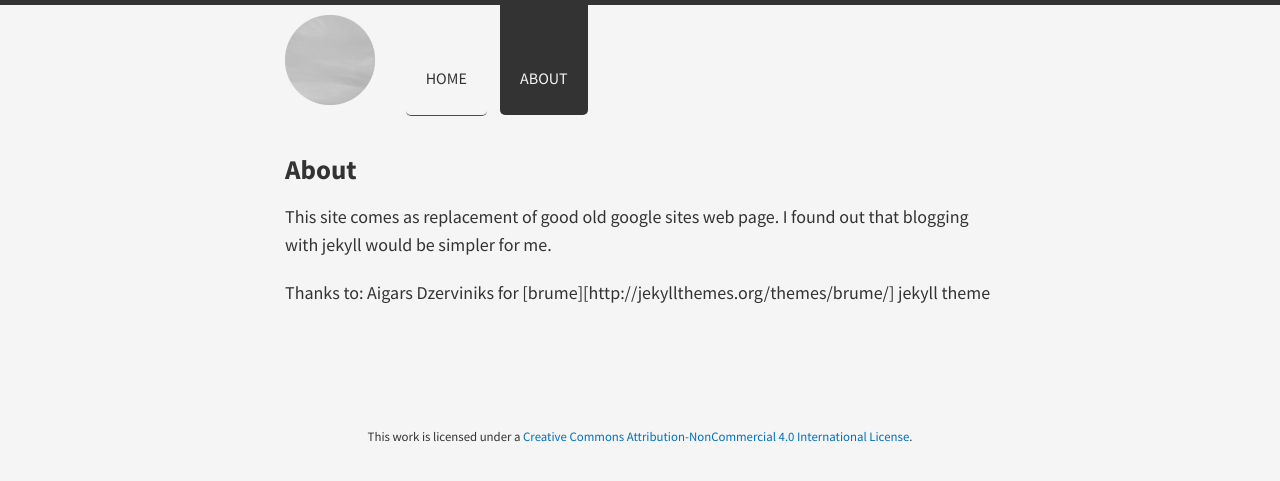
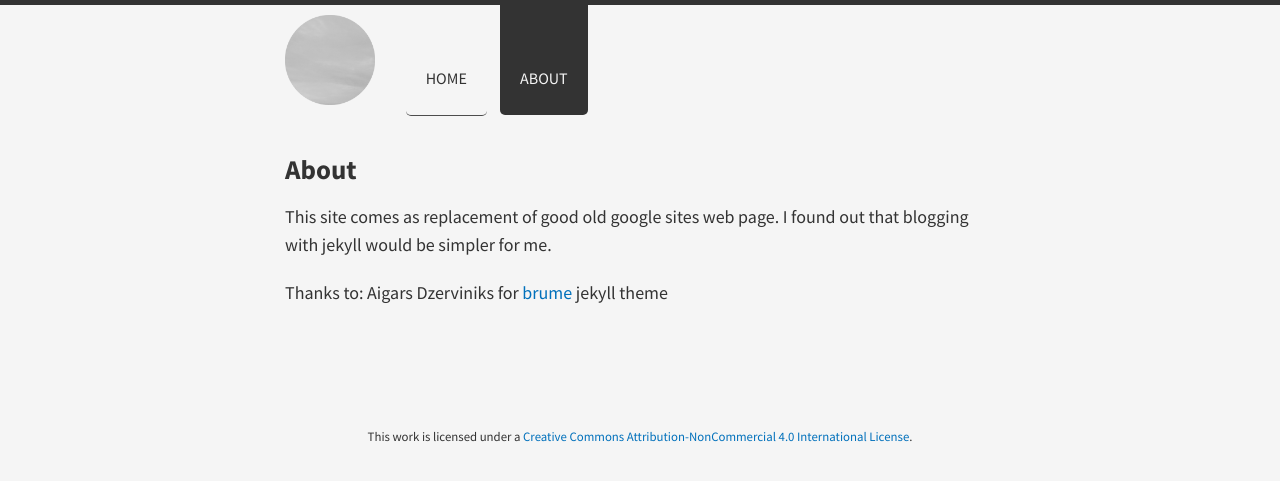
Before and after one commit to sheix/sheix.github.io, a Jekyll site: the page built from about/index.md, in a window 1280 px wide. Shown: the top 481 px of the page. Built offline with Jekyll 4.4.1, drawn with Linux system fonts in a browser that asks for light colours; nearby versions of some CDN libraries; Markdown is read by kramdown in place of the engine named in the settings.

Commit message:
Update index.md

```diff
--- a/about/index.md
+++ b/about/index.md
@@ -6,4 +6,4 @@ title: About
 This site comes as replacement of good old google sites web page. I found out that blogging with jekyll would be simpler for me.
 
 
-Thanks to: Aigars Dzerviniks for [brume][http://jekyllthemes.org/themes/brume/] jekyll theme
+Thanks to: Aigars Dzerviniks for [brume](http://jekyllthemes.org/themes/brume/) jekyll theme
```
